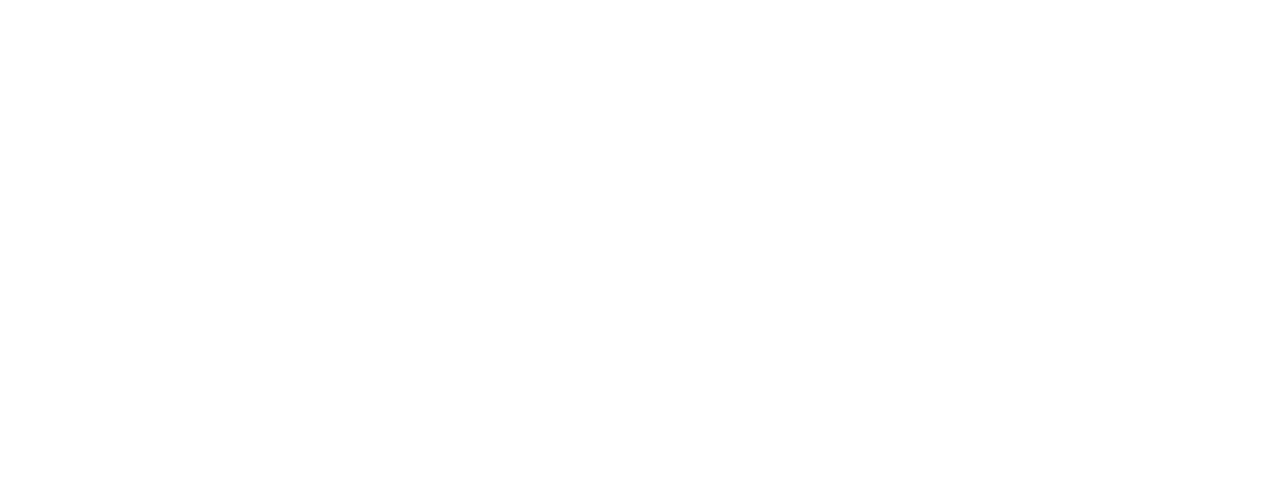
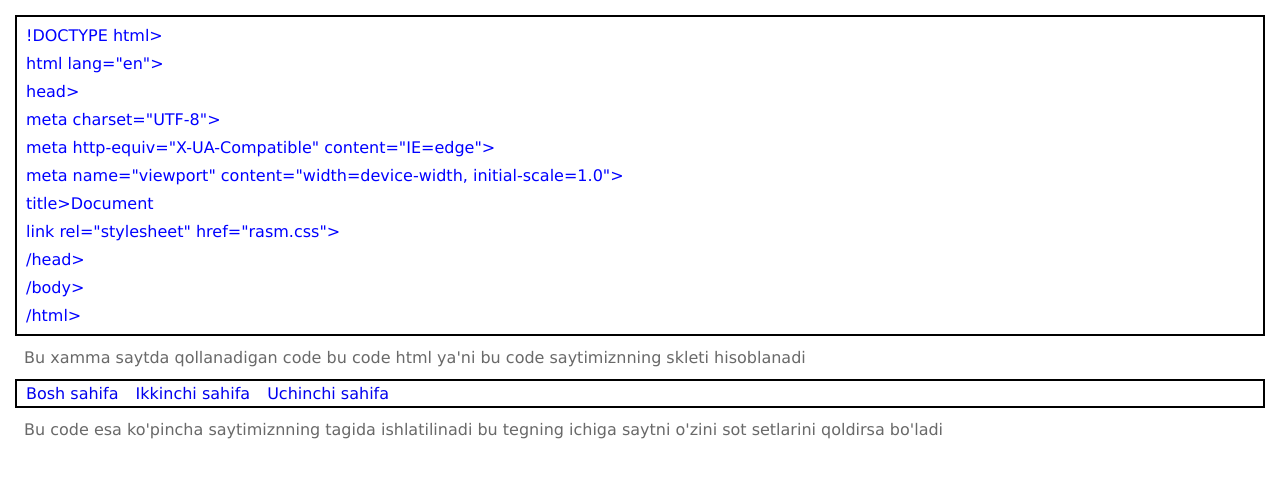
Before and after one commit to SARVAR-KALANDAROV/Project, a plain HTML site: page rasm.html in a window 1280 px wide. Drawn offline with Linux system fonts and the light colour scheme.

Commit message:
rasm pachti boldim

```diff
--- a/rasm.css
+++ b/rasm.css
@@ -1,3 +1,26 @@
-.rasm {
-    border: 5px;
+* {
+    margin: 3px;
+    padding: 3px;
+    font-family: Verdana, Geneva, Tahoma, sans-serif;
 }
+
+.tre {
+    border: solid black 2px;
+    color: blue;
+}
+
+.ert {
+    border: solid black 2px;
+}
+
+a {
+    text-decoration: none;
+}
+
+.wer {
+    color: dimgray;
+}
+
+.rew {
+    color: dimgray;
+}
--- a/rasm.html
+++ b/rasm.html
@@ -5,8 +5,33 @@
     <meta http-equiv="X-UA-Compatible" content="IE=edge">
     <meta name="viewport" content="width=device-width, initial-scale=1.0">
     <title>Document</title>
+    <link rel="stylesheet" href="rasm.css">
 </head>
 <body>
-
+    <div class="tre">
+    <p>!DOCTYPE html></p>
+    <p>html lang="en"></p>
+    <p>head></p>
+        <p>    meta charset="UTF-8"></p>
+        <p>    meta http-equiv="X-UA-Compatible" content="IE=edge"></p>
+        <p>    meta name="viewport" content="width=device-width, initial-scale=1.0"></p>
+        <p>    title>Document</title></p>
+        <p>    link rel="stylesheet" href="rasm.css"></p>
+        <p>/head></p>
+        <p>/body></p>
+        <p>/html></p>
+    </div>
+    <div class="wer">
+      <p>Bu xamma saytda qollanadigan code bu code html ya'ni bu code saytimiznning skleti hisoblanadi </p>
+    </div>
+      <div class="ert">
+        <a href="*">Bosh sahifa</a>
+        <a href="*">Ikkinchi sahifa</a>
+        <a href="*">Uchinchi sahifa</a>
+      </div>
+      <div class="rew">
+       <p>Bu code esa ko'pincha saytimiznning tagida ishlatilinadi bu tegning ichiga saytni o'zini sot setlarini qoldirsa bo'ladi</p>
+      </div>
+        </html>
 </body>
 </html>
```
Also changed, not shown: index.html (+2 -11 lines), music.html (+0 -1 lines).
